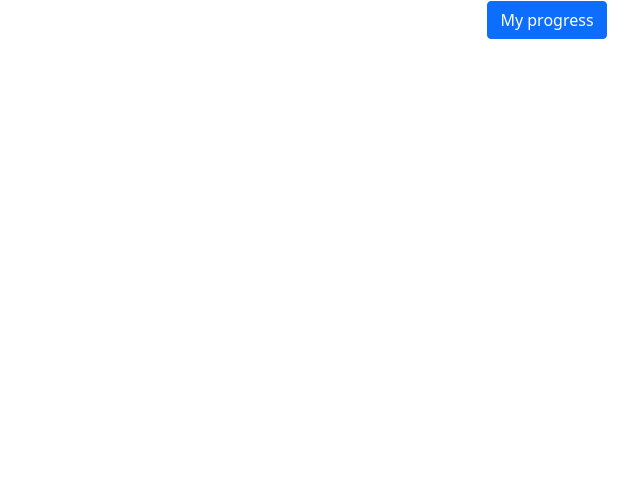
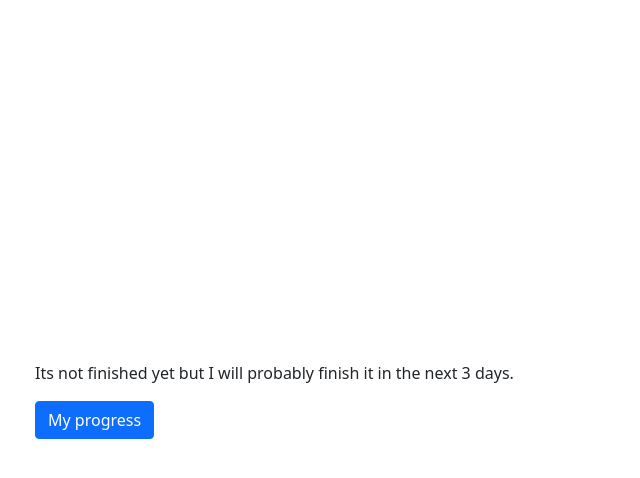
Before and after one commit to LukeG007/rpi_speakers, a Flask app: page / in a window 1280 px wide. Shown: the top 478 px of the page, without its empty margins (93-733 px from the left). Run offline with Flask 2, Linux system fonts and the light colour scheme.

Commit message:
Fix align

```diff
--- a/templates/home.html
+++ b/templates/home.html
@@ -2,9 +2,11 @@
 {% block content %}
 <style>
     .center {
-        display: block;
-        text-align: center;
-        transform:translateY(-50%);
+        width: 80%;
+        position: absolute;
+        top: 50%;
+        left: 50%;
+        transform: translate(-50%, -50%);
     }
 </style>
 
```
